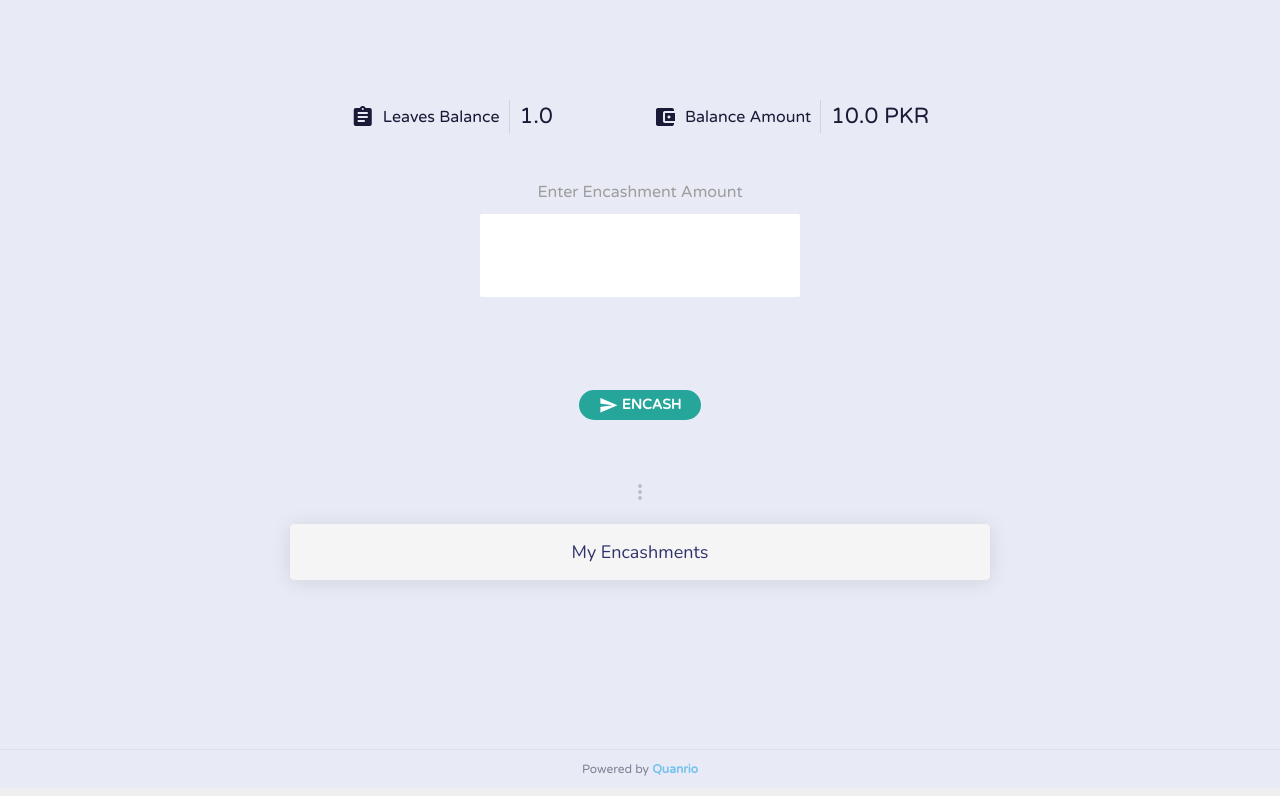
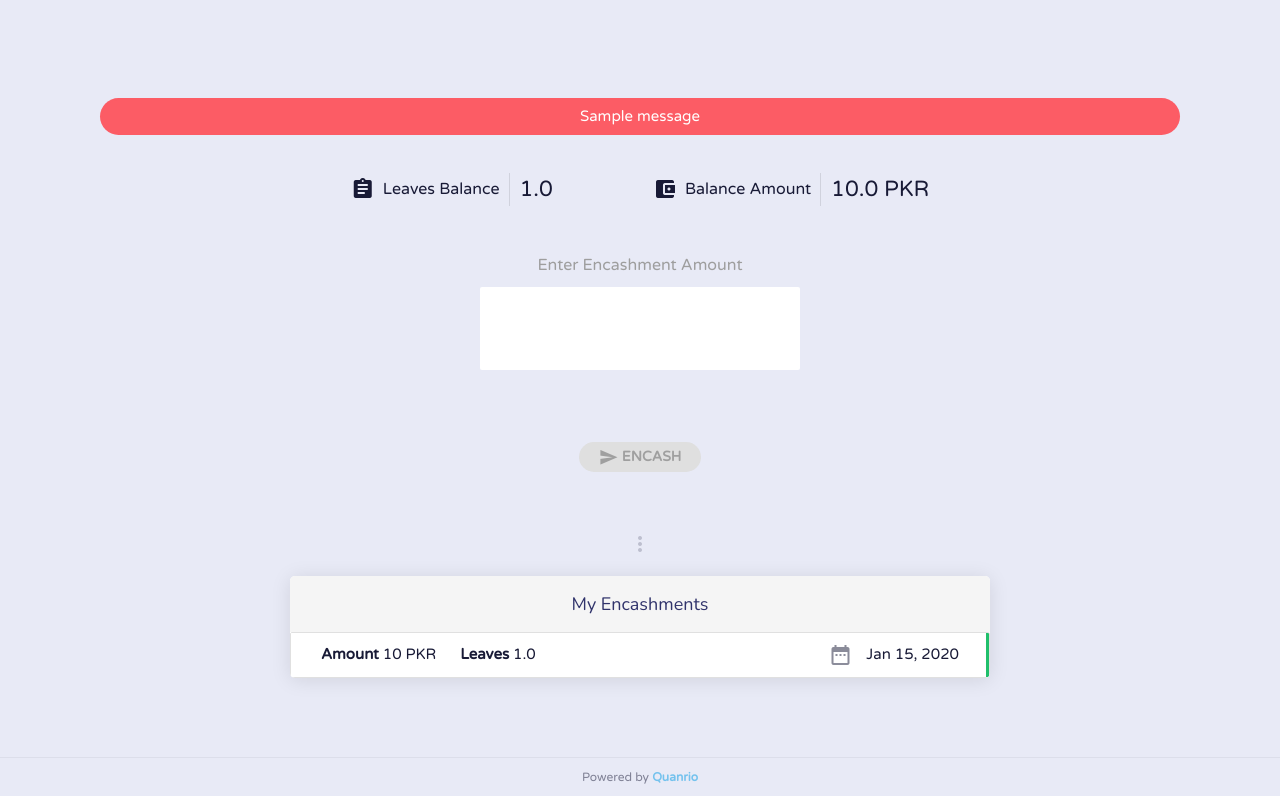
Before and after one commit to salik95/LeavePortal, a Flask app: page /encashment in a window 1280 px wide. Shown: the part 50-846 px from the top of the page. Run offline with Flask 2, Linux system fonts and the light colour scheme; a user stored in the database is signed in; tables that the repository leaves empty hold one stand-in row (values such as "Sample post"); one stand-in notice (Sample message) is shown; some libraries are stand-ins or nearby versions.

Commit message:
Encashment UI: complete form, add encashment history list

```diff
--- a/app/controllers/encashment.py
+++ b/app/controllers/encashment.py
@@ -1,6 +1,6 @@
 from app.models import *
 from app import db , app
-from flask import request, jsonify, render_template
+from flask import request, jsonify, render_template, flash, redirect, url_for
 from flask_login import login_required, current_user
 import datetime
 from sqlalchemy import asc, and_, or_
@@ -8,29 +8,44 @@ from sqlalchemy import asc, and_, or_
 @app.route('/encashment', methods = ['GET', 'POST', 'DELETE', 'PUT'])
 def encashment():
 
+	leaves_remaining = current_user.employee.general_leaves_remaining
+	salary = current_user.employee.salary
+
 	if request.method == 'GET':
+
 		store = {}
 		requests_history = Encashment.query.filter(Encashment.emp_id == current_user.employee.id).order_by(asc(Encashment.time_stamp)).all()
-		store.update({'history' : requests_history, 'leaves_available' : current_user.employee.general_leaves_remaining, 'salary' : current_user.employee.salary})
+		leaves_onhold = 0
+
+		for item in requests_history:
+			if item.hr_approval != item.gm_approval != item.manager_approval != "":
+				leaves_onhold += item.leaves_utilized
+
+		store.update({'history' : requests_history, 'leaves_available' : leaves_remaining - leaves_onhold, 'salary' : salary})
+
 		return render_template('encashment.html', data=store)
 
 	if request.method == 'POST':
-		encashment_data = request.get_json(force = True)
+		encashment_data = request.form.copy()
+		manager_role = current_user.employee.manager.user.role
 
-		if 'amount' not in encashment_data or 'leaves_utilized' not in encashment_data:
+		if 'amount' not in encashment_data:
+			# @todo render with flash error
 			return error_response_handler("Incomplete Data", 400)
 
 		encashment_data['emp_id'] = current_user.employee.id
 		encashment_data['time_stamp'] = datetime.datetime.now().strftime("%Y-%m-%d")
+		encashment_data['leaves_utilized'] = float(encashment_data['amount']) / salary
 
 		if current_user.role == 'HR Manager':
 			encashment_data['hr_approval'] = 'Approved'
 			encashment_data['manager_approval'] = 'Approved'
 
-		if current_user.role == "General Manager":
+		elif current_user.role == "General Manager":
 			encashment_data['hr_approval'] = 'Approved'
 			encashment_data['gm_approval'] = 'Approved'
-		if User.query.get(Employees.query.get(current_user.employee.reporting_manager_id).user_id).role == "HR Manager":
+
+		if manager_role == "HR Manager":
 			encashment_data['hr_approval'] = 'Approved'
 
 		encashment_request = Encashment()
@@ -44,7 +59,8 @@ def encashment():
 		for col_name in Encashment.__mapper__.columns.keys():
 			encashment_dict[col_name] = getattr(encashment_request, col_name)
 
-		return jsonify(encashment_dict)
+		flash(u'Your encashment request is sent successfully.', 'success')
+		return redirect(url_for('encashment'))
 
 #===========================================================
 #Refactor This
--- a/app/static/scss/main.scss
+++ b/app/static/scss/main.scss
@@ -17,11 +17,18 @@ $orange: #f39c12;
 html {font-family: 'Varela Round'; color: darken($primary-color, 15)}
 body {background-color: #e8eaf6;}
 
+$notice-color: $primary-color;
 .notice {margin: 20px 0; opacity: 0; padding: 5px 20px; border-radius: 20px; box-shadow: 0 0 0 2px $light-gray; color: #fff; text-align: center;
+
   p {margin: 0}
-  &.success {box-shadow: 0 0 0 2px $green; color: $green; opacity: 1}
-  &.failure {box-shadow: 0 0 0 2px $red; color: $green; opacity: 1}
+  &.success {$notice-color: $green !global}
+  &.failure {$notice-color: $red !global}
+
+  box-shadow: 0 0 0 2px $notice-color; color: $notice-color; opacity: 1;
+
+  &.solid {color: #fff; background-color: $notice-color;}
 }
+
 .notice > * {margin: 0 20px; font-size: 11px}
 .notice > a.button > a.label {font-size: 14px}
 
@@ -101,15 +108,23 @@ strong {font-weight: 600}
 
 /** Material Overrides **/
 
+.collection {margin: 0}
+
 .collection-item {
   overflow: auto;
   .primary-content{float: left;}
   .secondary-content a{top: 20px;}
-  .approved{color: #6DC6EB;}
-  .denied{color: #D56468;}
-  .pending{color: #22B573;}
+  .approved {color: #6DC6EB;}
+  .denied {color: #D56468;}
+  .pending {color: #22B573;}
+
+  .status {background-color: transparent}
+  &.approved .status {background-color: $green}
+  &.denied .status {background-color: $red}
+  &.pending .status {background-color: $yellow}
 
 }
+
 
 .card { box-shadow: 0 2px 20px 0 rgba(0,0,0,0.1); box-sizing: border-box; border-radius: 5px; overflow: hidden;
   &.tagged {border-top: solid 3px $primary-color;}
@@ -297,11 +312,20 @@ main#encashment {
 
     label {font-size: 16px}
 
-    button {margin-top: 30px}
+    button {margin-top: 10px}
   }
 
   .card {
     max-width: 700px; margin: 0 auto; width: 100%;
+    .collection-item { position: relative;
+      p {margin: 0;}
+      span {padding: 0 10px}
+      .date {float: right;
+        i {opacity: 0.5}
+      }
+
+      .status {position: absolute; width: 3px; top: 0; right: 0; height: 100%;}
+    }
   }
 
   .remaining {padding: 20px 0; opacity: 0.5; transition: all 0.5s ease;
--- a/app/views/encashment.html
+++ b/app/views/encashment.html
@@ -5,25 +5,33 @@
 {% block body %}
 
 <main id="encashment">
+  {% with messages = get_flashed_messages(with_categories=true) %}
+  {% if messages %}
+  {% for category, message in messages %}
+  <div class="notice solid {{category}}">{{message}}</div>
+  {% endfor %}
+  {% endif %}
+  {% endwith %}
+
   <div class="figures row">
     <div class="data" data-id="salary" data-val={{data.salary}}></div>
     <div class="property" data-id="leaves_available" data-val={{data.leaves_available}}>
-      <i class="material-icons">assignment</i><span class="title">Leaves Balance</span><p class="count"><span data-val>{{data.leaves_available}}</span></p>
+      <i class="material-icons">assignment</i><span class="title">Leaves Balance</span><p class="count"><span data-val>{{data.leaves_available|round(2, 'ceil')}}</span></p>
     </div>
     <div class="property">
-      <i class="material-icons">account_balance_wallet</i><span class="title">Balance Amount</span><p class="count"><span data-val>{{data.leaves_available*data.salary}}</span> PKR</p>
+      <i class="material-icons">account_balance_wallet</i><span class="title">Balance Amount</span><p class="count"><span data-val>{{(data.leaves_available*data.salary)|round(2, 'ceil')}}</span> PKR</p>
     </div>
   </div>
 
-  <form action="#" data-state="">
+  <form method="POST" action="#" data-state="">
     <label for="">Enter Encashment Amount</label>
-    <input class="browser-default" type="text" name="amount" pattern="[0-9]" autocomplete="off">
+    <input class="browser-default" type="text" name="amount" autocomplete="off">
     <div class="remaining">
       <span>Remaining &emsp;</span>
       <i class="material-icons">assignment</i> <span data-id="leaves_remaining">0</span>&emsp;
       <i class="material-icons">account_balance_wallet</i> <span data-id="amount_remaining">0</span> PKR
     </div>
-    <button type="submit" class="btn center slim round flat"><i class="material-icons">send</i> ENCASH</button>
+    <button type="submit" class="btn center slim round flat disabled"><i class="material-icons">send</i> ENCASH</button>
   </form>
 
   <div class="sep">
@@ -32,6 +40,24 @@
 
   <div class="card encashment-personal">
     <div class="card-title">My Encashments</div>
+    <ul class="collection">
+
+      {% for item in data.history %}
+      {% if item.manager_approval == item.gm_approval == item.hr_approval == 'Approved' %}
+      {% set status = 'approved' %}
+      {% else %}
+      {% set status = 'pending' %}
+      {% endif %}
+
+      <li class="collection-item {{status}}">
+        <span><strong>Amount</strong> {{item.amount}} PKR</span>
+        <span><strong>Leaves</strong> {{item.leaves_utilized}}</span>
+        <p class="date"><i class="material-icons">date_range</i> <span>{{item.time_stamp.strftime('%b %d, %Y')}}</span></p>
+        <div class="status"></div>
+      </li>
+      {% endfor %}
+
+    </ul>
   </div>
 
 </div>
```
